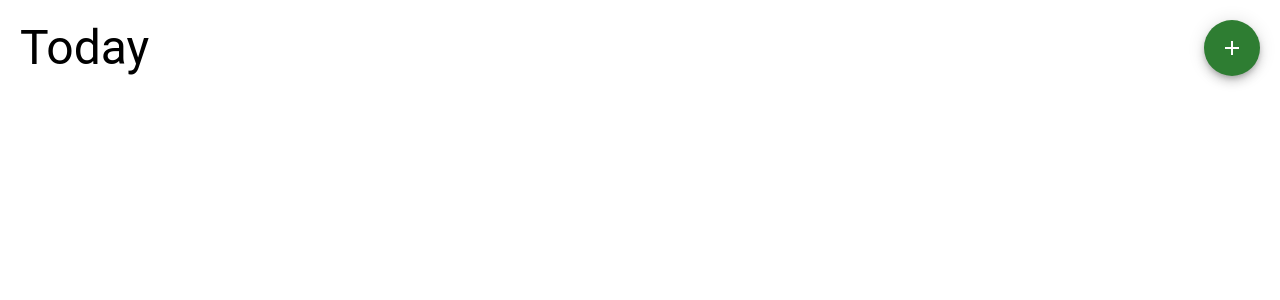
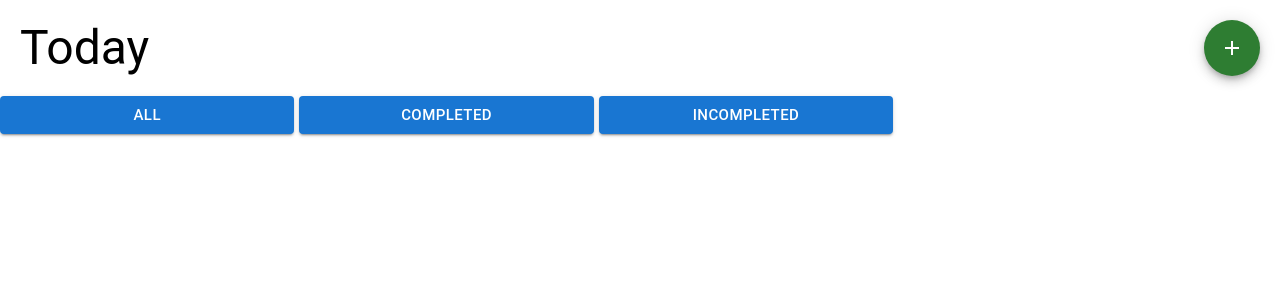
Before and after one commit to HarshRa3/ReactProject1, a React (Create React App) app: page / in a window 1280 px wide. Shown: the top 300 px of the page. Built offline with nearby package versions, Linux system fonts and the light colour scheme.

Commit message:
filter functionality has been complted

```diff
--- a/src/App.js
+++ b/src/App.js
@@ -1,17 +1,22 @@
+// App.js
 import { Box, Fab } from "@mui/material";
-import React, { createContext, useState } from "react";
+import React, { createContext, useEffect, useState } from "react";
 import Header from "./components/Header";
 import AddTodo from "./components/AddTodo";
 import DisplayTodo from "./components/DisplayTodo";
+// import Filter from "./components/Filter";
 import uuid from "react-uuid";
-import { ToastContainer, toast } from 'react-toastify';
-  import 'react-toastify/dist/ReactToastify.css';
+import { ToastContainer, toast } from "react-toastify";
+import "react-toastify/dist/ReactToastify.css";
+import Filter from "./components/FilterButton";
+
 export const allData = createContext();
+
 const App = () => {
   const [input, setInput] = useState("");
   const [data, setData] = useState([]);
-  // const [todoType, setTodotype] = useState("all");
   const [addTodo, setAddTodo] = useState(true);
+  const [todoType, setTodoType] = useState("all");
 
   const addTodoBtn = () => {
     setAddTodo(false);
@@ -37,7 +42,6 @@ const App = () => {
       setInput("");
     }
     setAddTodo(true);
-
   };
 
   const saveEdit = (id, updatedvalue) => {
@@ -47,7 +51,6 @@ const App = () => {
           e.id === id ? { ...e, text: updatedvalue.trim() } : e
         )
       );
-    }
       toast.success("Your Todo Has been Edited", {
         position: "top-center",
         autoClose: 2000,
@@ -56,14 +59,11 @@ const App = () => {
         draggable: true,
         theme: "colored",
       });
-
+    }
   };
 
   const deleteData = (index) => {
     if (data.length > 0) {
-      localStorage.clear();
-      setData(data.filter((e) => e.id !== index));
-    } else {
       setData(data.filter((e) => e.id !== index));
     }
 
@@ -90,24 +90,56 @@ const App = () => {
     setData(checkBoxData);
   };
 
+  useEffect(() => {
+    const storedData = localStorage.getItem("Data");
+
+    if (storedData) {
+      try {
+        const parsedData = JSON.parse(storedData);
+        if (JSON.stringify(parsedData) !== JSON.stringify(data)) {
+          setData(parsedData);
+        }
+      } catch (error) {
+        console.error("Error parsing JSON data:", error);
+      }
+    }
+  }, []);
+
+  useEffect(() => {
+    if (data.length > 0) {
+      localStorage.setItem("Data", JSON.stringify(data));
+    }
+  }, [data]);
+
+  const filteredData = data.filter((todo) => {
+    if (todoType === "completed") {
+      return todo.check;
+    } else if (todoType === "incompleted") {
+      return !todo.check;
+    }
+    return true;
+  });
+
   return (
-    <allData.Provider value={{ addData, saveEdit, data }}>
+    <allData.Provider value={{ addData, saveEdit, data, setTodoType }}>
       <Box>
         <Header addTodoBtn={addTodoBtn} />
-        {!addTodo ? (
+        {!addTodo && (
           <AddTodo
             cancelTodo={cancelTodo}
             onChange={(e) => setInput(e.target.value)}
             onKeyPress={(e) => handleKeyPress(e)}
           />
-        ) : (
-          data.map((e) => (
+        )}
+        <Filter setTodoType={setTodoType} />
+        {filteredData.map((e) => (
           <DisplayTodo
             key={e.id}
             text={e.text}
             id={e.id}
             deleteData={() => deleteData(e.id)}
             handleCheck={() => handleCheck(e.id)}
+            checkData={e.check}
             complete={
               e.check ? (
                 <Fab size="small" color="success" />
@@ -116,8 +148,7 @@ const App = () => {
               )
             }
           />
-          ))
-        )}
+        ))}
       </Box>
       <ToastContainer
         position="top-center"
--- a/src/components/AddTodo.js
+++ b/src/components/AddTodo.js
@@ -12,12 +12,17 @@ const AddTodo = ({ cancelTodo, onChange, onKeyPress }) => {
           justifyContent: "center",
           alignItems: "center",
           height: "400px",
+          position:'absolute',
+          width:'100%',
+          zIndex:'3',
+          overflow:'hidden'
         }}
       >
         <Box
           sx={{
             width: { xs: "80%", sm: "70%", md: "50%", lg: "30%" },
             border: "2px solid #2823232e",
+            bgcolor:'white'
           }}
         >
           <Typography variant="h5" sx={{ margin: "15px 5%" }}>
@@ -32,6 +37,7 @@ const AddTodo = ({ cancelTodo, onChange, onKeyPress }) => {
             onChange={onChange}
             onKeyPress={onKeyPress}
             value={all_Data.input}
+
           />
           <Box
             sx={{
--- a/src/components/DisplayTodo.js
+++ b/src/components/DisplayTodo.js
@@ -43,7 +43,7 @@ const DisplayTodo = ({
   };
 
   return (
-    <>
+    <Box sx={{position:'relative'}}>
       <Box
         sx={{
           display: "flex",
@@ -67,7 +67,7 @@ const DisplayTodo = ({
 
           />
           {!edit ? (
-            <Typography variant="h5">{text}</Typography>
+            <Typography variant="h5" sx={{wordWrap:'anywhere'}} >{text}</Typography>
           ) : (
             <TextField
               label="Enter text"
@@ -92,6 +92,7 @@ const DisplayTodo = ({
                 color="secondary"
                 aria-label="edit"
                 onClick={handleEdit}
+                sx={{zIndex:1}}
               >
                 <EditIcon />
               </Fab>
@@ -101,6 +102,7 @@ const DisplayTodo = ({
                 color="success"
                 aria-label="add"
                 onClick={handleBlur}
+                sx={{zIndex:1}}
               >
                 <AddIcon />
               </Fab>
@@ -111,6 +113,7 @@ const DisplayTodo = ({
               color="error"
               aria-label="delete"
               onClick={() => deleteData(id)}
+              sx={{zIndex:1}}
             >
               <DeleteIcon />
             </Fab>
@@ -119,7 +122,8 @@ const DisplayTodo = ({
         </Box>
       </Box>
       <Divider />
-    </>
+
+    </Box>
   );
 };
 
--- /dev/null
+++ b/src/components/FilterButton.js
@@ -0,0 +1,34 @@
+// Filter.js
+import { Button } from "@mui/material";
+import React from "react";
+
+const Filter = ({ setTodoType }) => {
+  const filters = ["all", "completed", "incompleted"];
+
+  const handleFilterClick = (filter) => {
+    setTodoType(filter);
+  };
+
+  return (
+    <>
+      {filters.map((filter) => (
+        <Button
+          key={filter}
+          variant="contained"
+          color="primary"
+          onClick={() => handleFilterClick(filter)}
+          sx={{
+            width: { sm: "60%", xs: "80%", md: "40%", lg: "23%" },
+            height: "10%",
+            fontSize: "15px",
+            marginRight: "5px",
+          }}
+        >
+          {filter}
+        </Button>
+      ))}
+    </>
+  );
+};
+
+export default Filter;
```
Also changed, not shown: src/components/FIlter.js (added, +15 -0 lines). Lines whose indentation alone changed are shown as unchanged.
